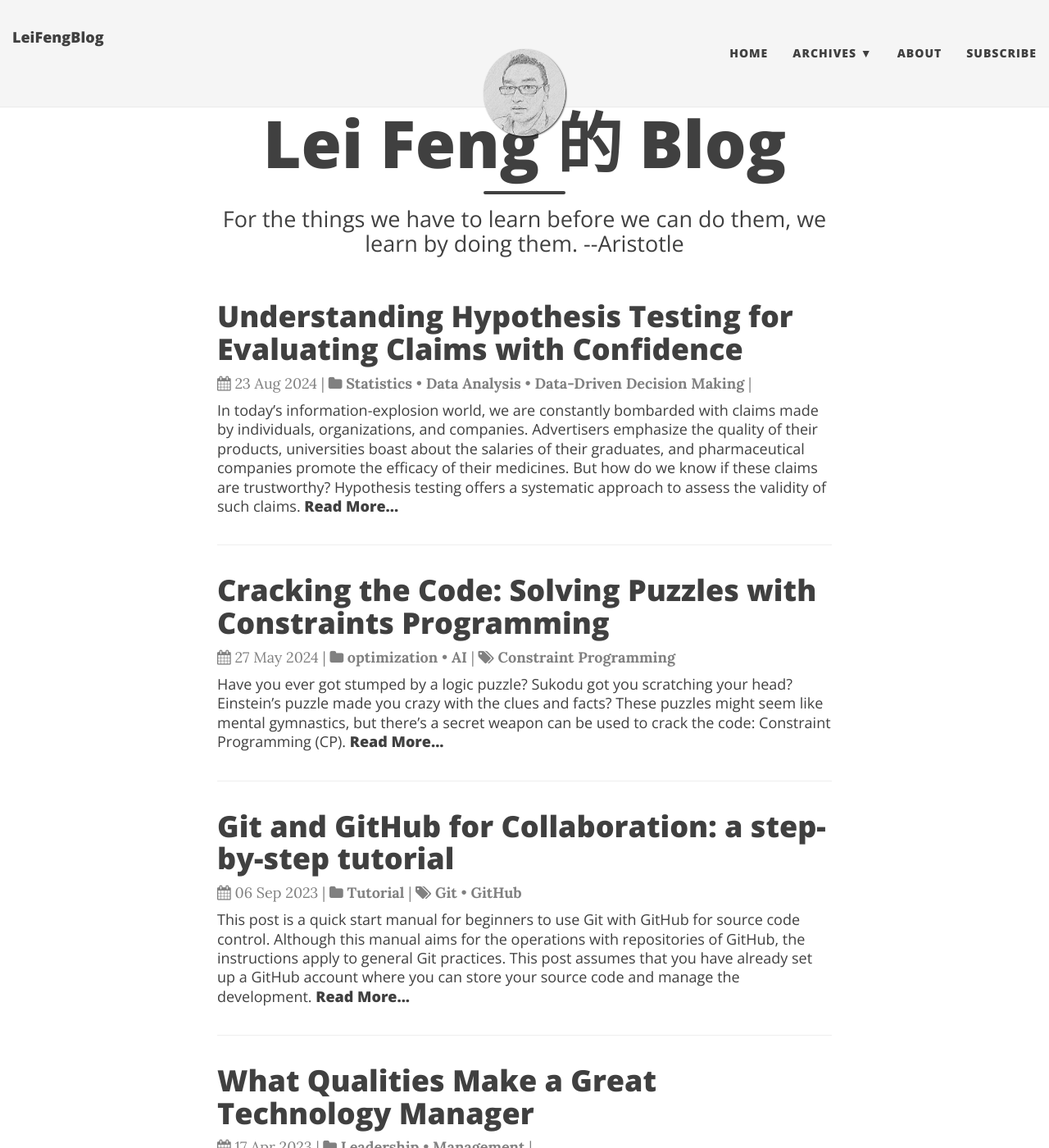
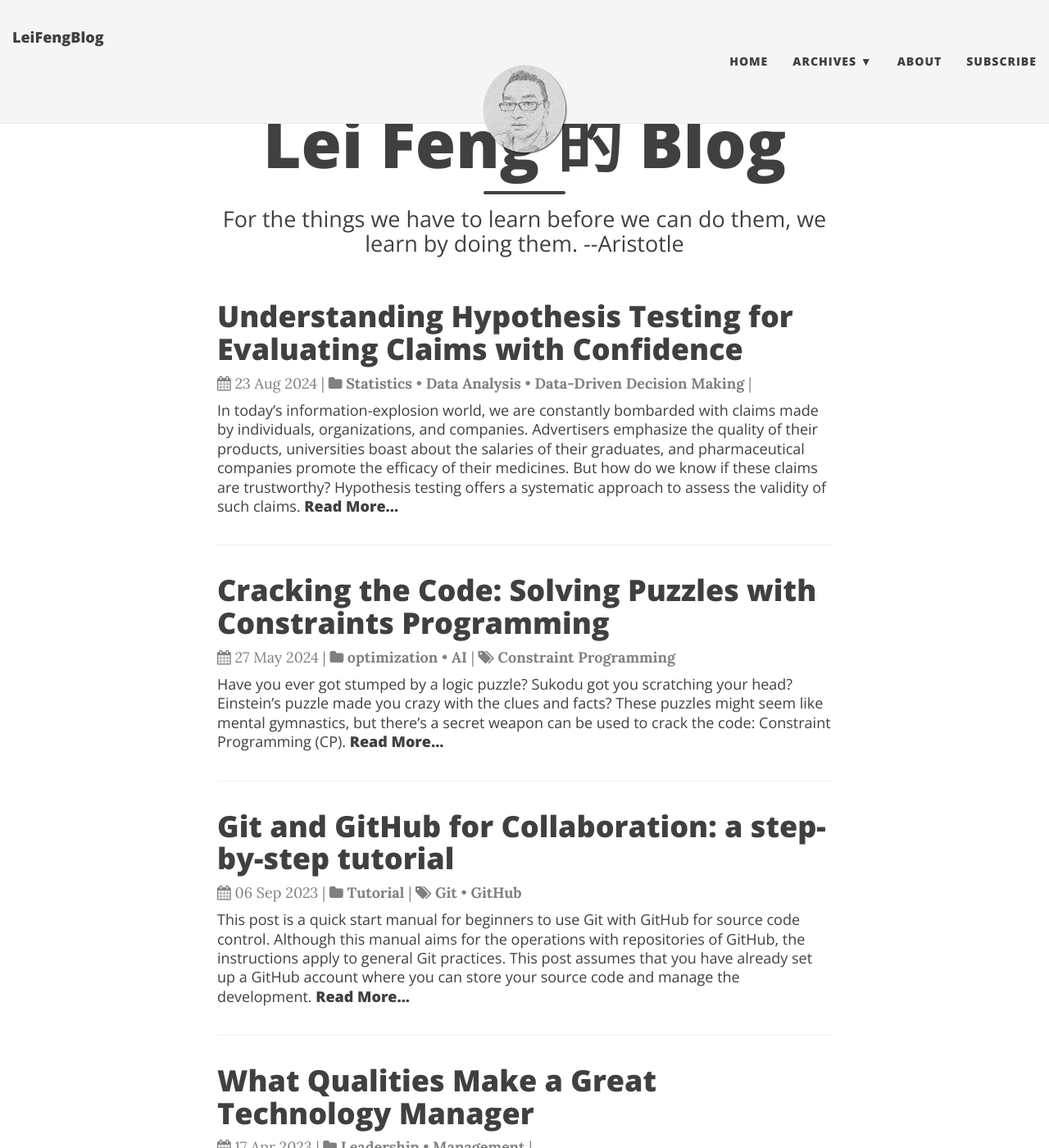
Before and after one commit to stonefl/stonefl.github.io, a Jekyll site: the page built from index.html, in a window 1280 px wide and 1400 px high. Shown: the whole window at 82% size. Built offline with Jekyll 4.4.1, drawn with Linux system fonts in a browser that asks for light colours; nearby versions of some CDN libraries; the list of posts is cut into pages by our own code; comment, search, counter and statistics services are not loaded.

Commit message:
Update main.css

```diff
--- a/css/main.css
+++ b/css/main.css
@@ -15,12 +15,13 @@
 }
 
 li {
-  margin: 20px 0;  /* Default spacing for multiple lines */
+  line-height: 180%;
+  margin: 30px 0;  /* Default spacing for multiple lines */
 }
 
 li:only-child,
 li:last-child {
-  margin-bottom: 10px; /* Reduced spacing for a single line */
+  mmargin: 5px 0;/* Reduced spacing for a single line */
 }
 
 p a {
```
